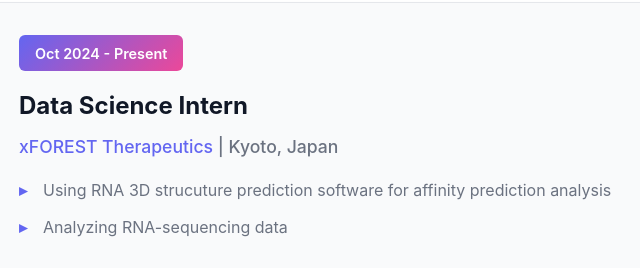
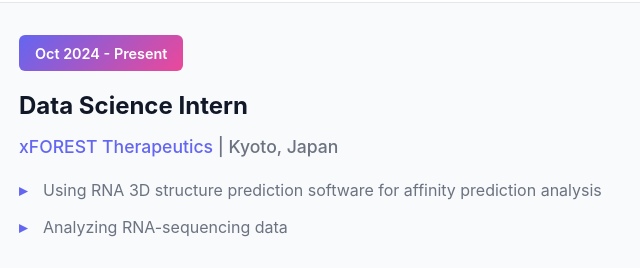
Before and after one commit to vladyslav-honcharuk/vladyslav-honcharuk.github.io, a plain HTML site: page index.html in a window 1280 px wide. Shown: the part 4103-4371 px from the top of the page, 284-924 px from the left. Drawn offline with Linux system fonts and the light colour scheme; a script that the page names is missing.

Commit message:
typo fix

```diff
--- a/index.html
+++ b/index.html
@@ -270,7 +270,7 @@
                         <h3 class="timeline-title">Data Science Intern</h3>
                         <p class="timeline-subtitle"><a href="https://www.xforestx.com/" target="_blank" style="color: var(--primary-color); text-decoration: none;">xFOREST Therapeutics</a> | Kyoto, Japan</p>
                         <ul class="timeline-list">
-                            <li>Using RNA 3D strucuture prediction software for affinity prediction analysis</li>
+                            <li>Using RNA 3D structure prediction software for affinity prediction analysis</li>
                             <li>Analyzing RNA-sequencing data</li>
                         </ul>
                     </div>
```
